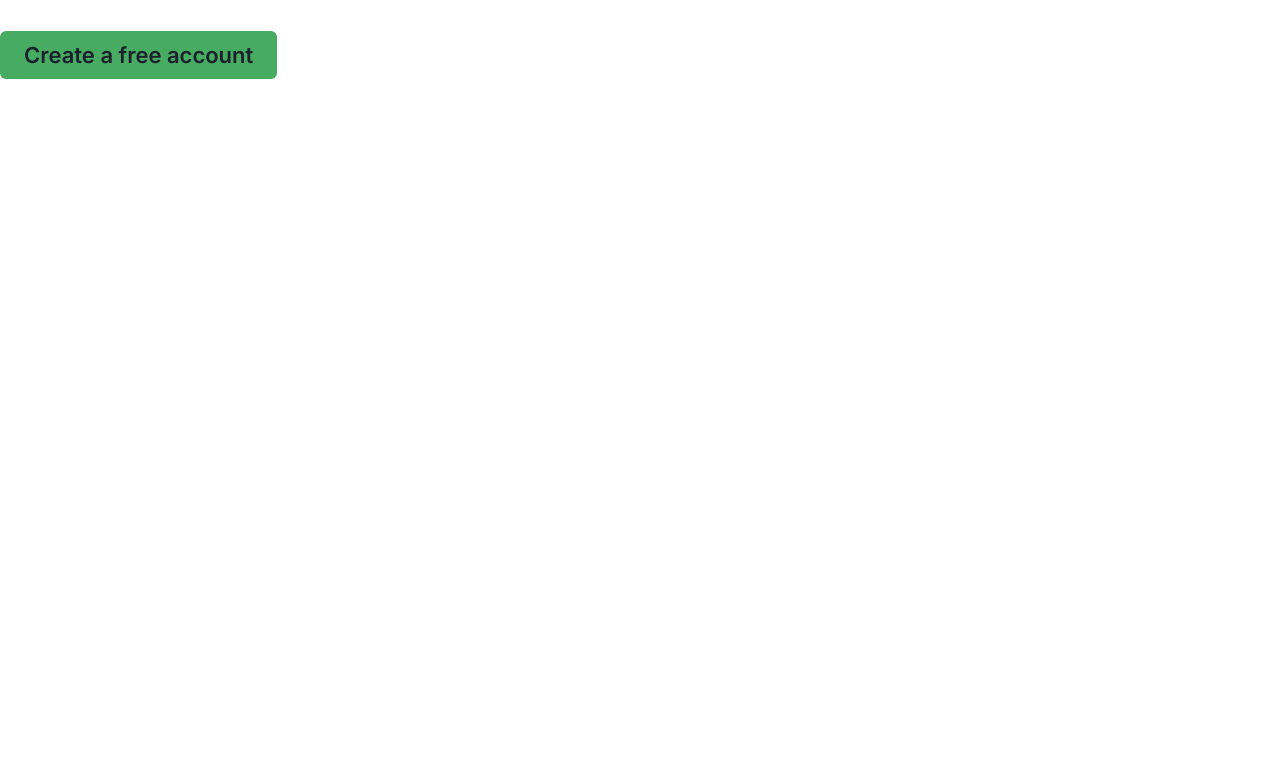
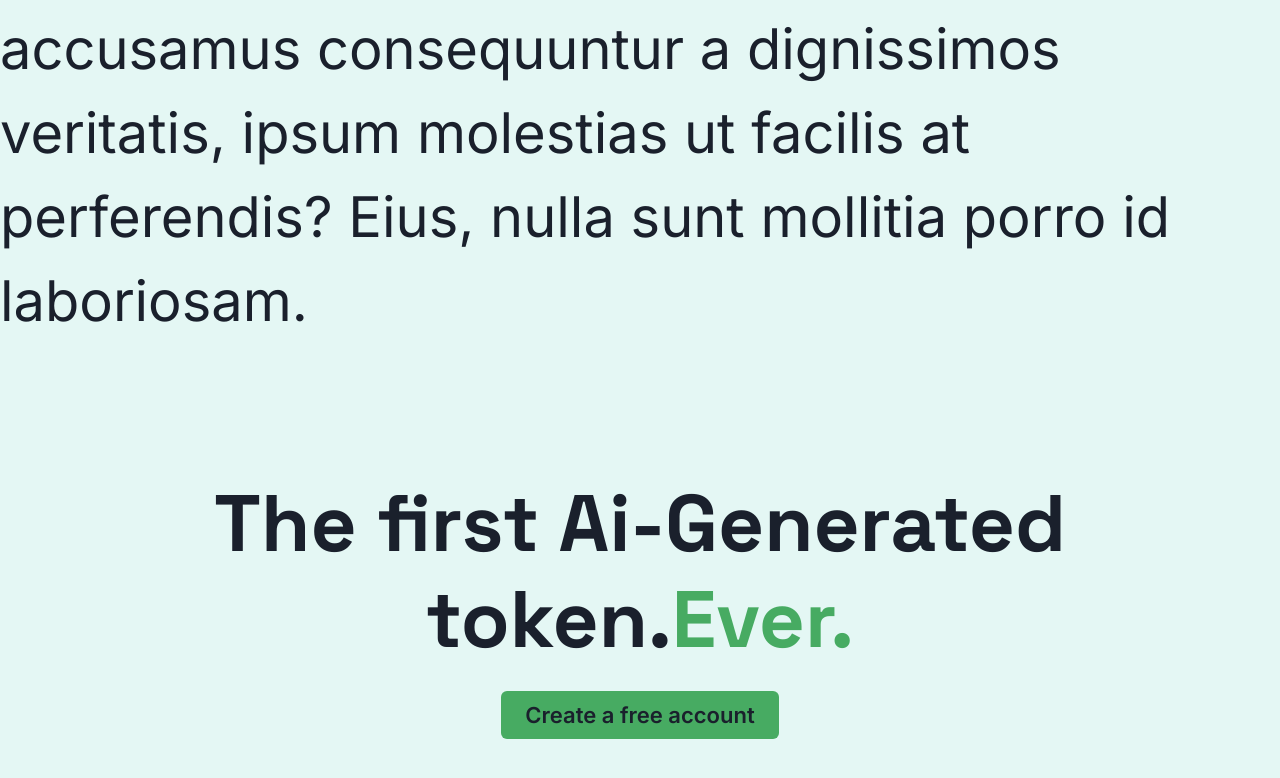
Before and after one commit to neharadialcode/chakra-practice, a React (Create React App) app: page / in a window 1280 px wide. Shown: the part 242-1020 px from the top of the page. Before the commit the page ends 800 px from the top, so only its background shows below. Built offline with nearby package versions, Linux system fonts and the light colour scheme.

Commit message:
break point

```diff
--- a/src/components.jsx/Hero.jsx
+++ b/src/components.jsx/Hero.jsx
@@ -4,12 +4,22 @@ import React from "react";
 const Hero = () => {
   return (
     <>
-      <Box maxW="1000px">
-        <Text fontSize="xl">
-          Paystack helps businesses in Africa get paid by anyone, anywhere in
-          the world
+      <Box bg="light_green" borderTop="1px solid #cbdcd9">
+        <Text fontSize={{ base: "24px", md: "40px", lg: "56px" }}>
+          Lorem ipsum dolor sit amet consectetur adipisicing elit. Dolore
+          nesciunt neque, impedit accusamus consequuntur a dignissimos
+          veritatis, ipsum molestias ut facilis at perferendis? Eius, nulla sunt
+          mollitia porro id laboriosam.
         </Text>
-        <Heading>
+        <Box
+          maxW="1140px"
+          mx="auto"
+          py="20px"
+          px="10px"
+          h="100vh"
+          textAlign="center"
+        >
+          <Heading fontSize="3xl" pt="10%">
             The first Ai-Generated token.
             <Text color="green" as="span">
               Ever.
@@ -24,6 +34,7 @@ const Hero = () => {
             Create a free account
           </Button>
         </Box>
+      </Box>
     </>
   );
 };
```
Lines whose indentation alone changed are shown as unchanged.
